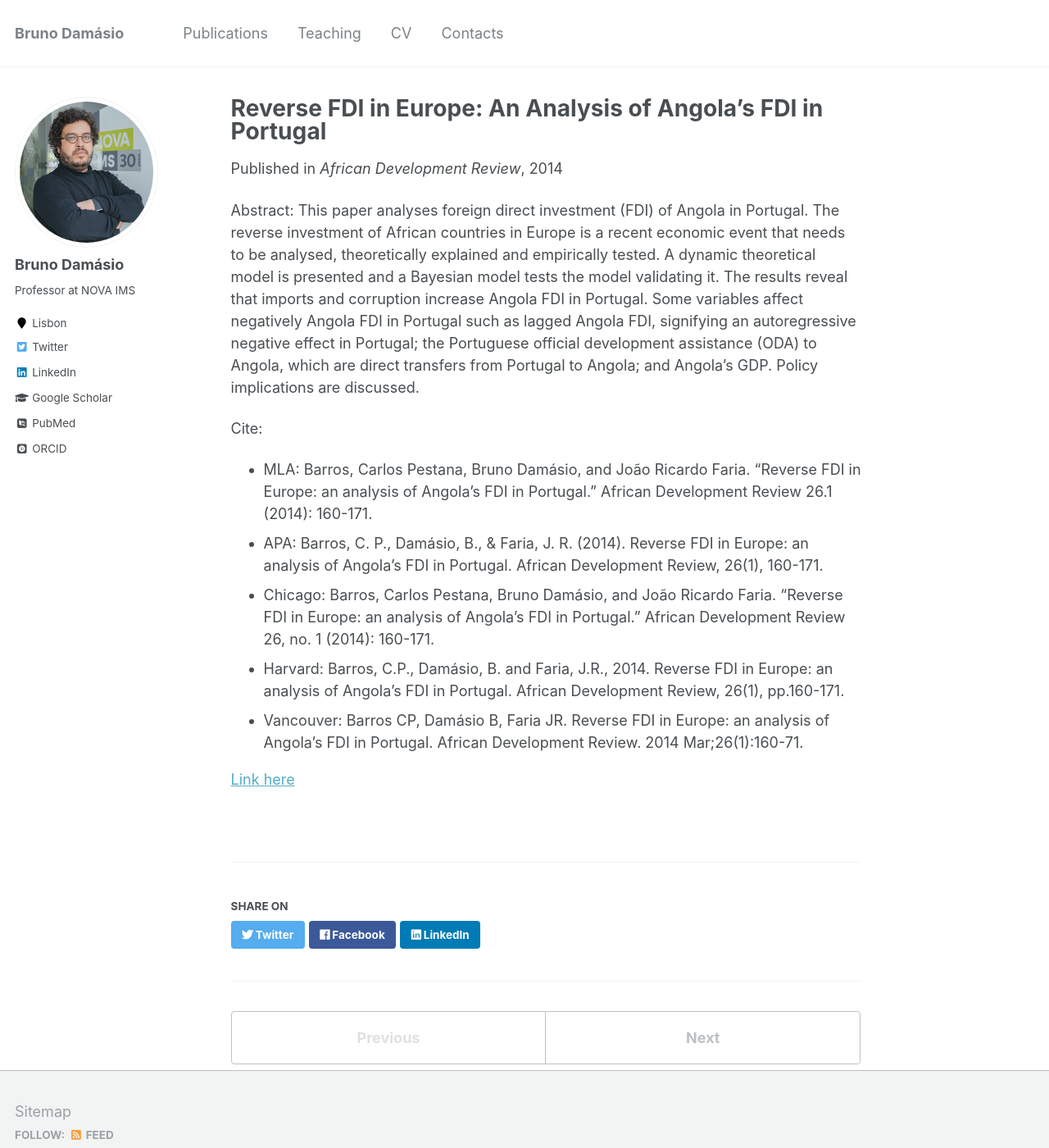
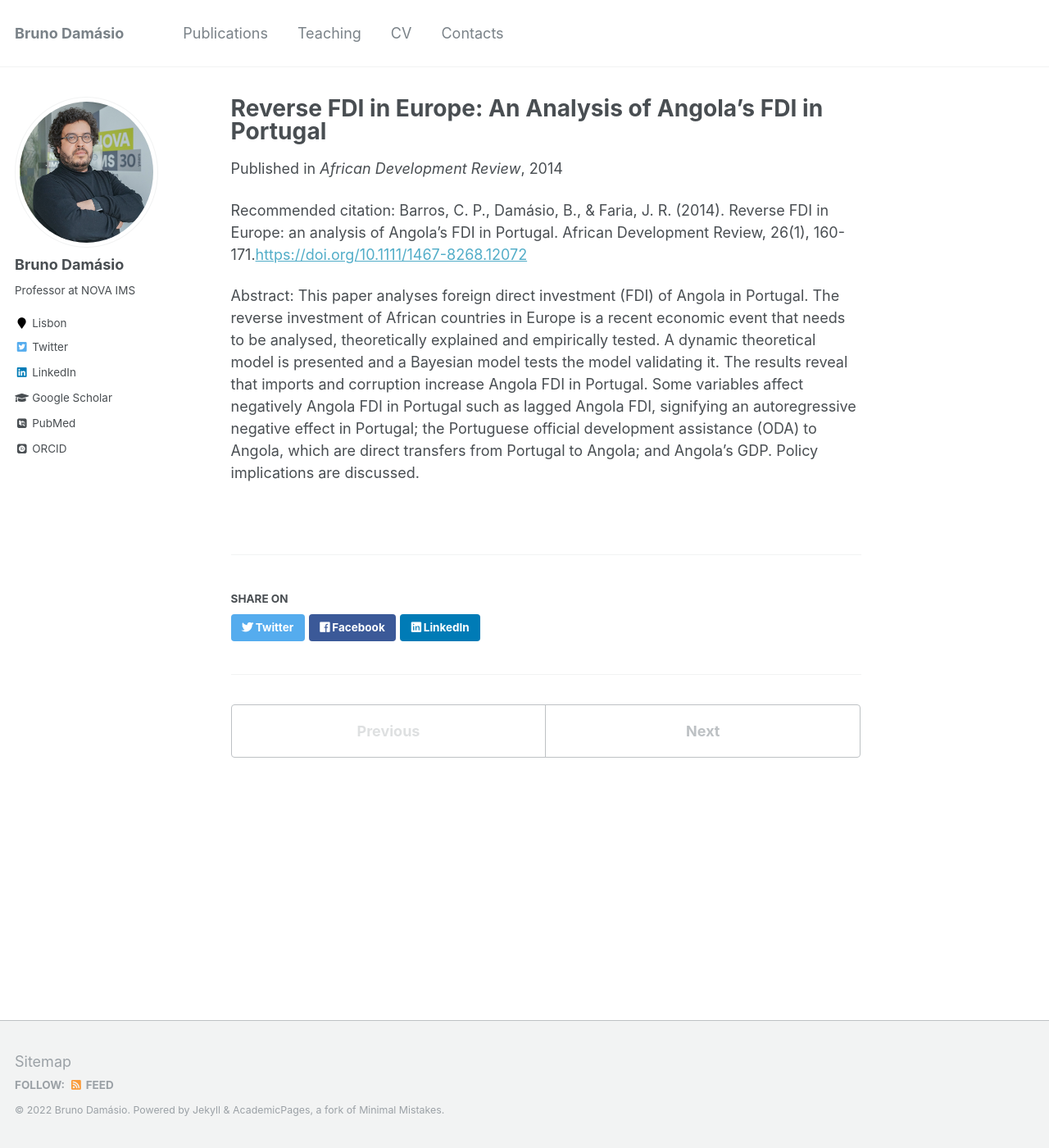
Before and after one commit to damasiob/damasiob.github.io, a Jekyll site: the page built from _publications/2014-04-fdi.md, in a window 1280 px wide and 1400 px high. Shown: the whole window at 82% size. Built offline with Jekyll 4.4.1, drawn with Linux system fonts in a browser that asks for light colours; some web fonts are replaced.

Commit message:
Update 2014-04-fdi.md

```diff
--- a/_publications/2014-04-fdi.md
+++ b/_publications/2014-04-fdi.md
@@ -6,15 +6,8 @@ date: 2014-04-01
 venue: 'African Development Review'
 ---
 
-Abstract: This paper analyses foreign direct investment (FDI) of Angola in Portugal. The reverse investment of African countries in Europe is a recent economic event that needs to be analysed, theoretically explained and empirically tested. A dynamic theoretical model is presented and a Bayesian model tests the model validating it. The results reveal that imports and corruption increase Angola FDI in Portugal. Some variables affect negatively Angola FDI in Portugal such as lagged Angola FDI, signifying an autoregressive negative effect in Portugal; the Portuguese official development assistance (ODA) to Angola, which are direct transfers from Portugal to Angola; and Angola's GDP. Policy implications are discussed.
+Recommended citation: Barros, C. P., Damásio, B., & Faria, J. R. (2014). Reverse FDI in Europe: an analysis of Angola's FDI in Portugal. African Development Review, 26(1), 160-171.[https://doi.org/10.1111/1467-8268.12072](https://doi.org/10.1111/1467-8268.12072)
 
 
-Cite:
-  * MLA: Barros, Carlos Pestana, Bruno Damásio, and João Ricardo Faria. "Reverse FDI in Europe: an analysis of Angola's FDI in Portugal." African Development Review 26.1 (2014): 160-171.
-  * APA: Barros, C. P., Damásio, B., & Faria, J. R. (2014). Reverse FDI in Europe: an analysis of Angola's FDI in Portugal. African Development Review, 26(1), 160-171.
-  * Chicago: Barros, Carlos Pestana, Bruno Damásio, and João Ricardo Faria. "Reverse FDI in Europe: an analysis of Angola's FDI in Portugal." African Development Review 26, no. 1 (2014): 160-171.
-  * Harvard: Barros, C.P., Damásio, B. and Faria, J.R., 2014. Reverse FDI in Europe: an analysis of Angola's FDI in Portugal. African Development Review, 26(1), pp.160-171.
-  * Vancouver: Barros CP, Damásio B, Faria JR. Reverse FDI in Europe: an analysis of Angola's FDI in Portugal. African Development Review. 2014 Mar;26(1):160-71.
 
-
-[Link here](https://onlinelibrary.wiley.com/doi/abs/10.1111/1467-8268.12072?casa_token=rJTQlbu6EoIAAAAA:j55d7ECc8fknqeqAW7Qh3ktbzrfX_sYo3UmPWSnnQtraYqQ4jyk_I7l_sbvOvOUJtfwoDwfSbrYmmNw)
+Abstract: This paper analyses foreign direct investment (FDI) of Angola in Portugal. The reverse investment of African countries in Europe is a recent economic event that needs to be analysed, theoretically explained and empirically tested. A dynamic theoretical model is presented and a Bayesian model tests the model validating it. The results reveal that imports and corruption increase Angola FDI in Portugal. Some variables affect negatively Angola FDI in Portugal such as lagged Angola FDI, signifying an autoregressive negative effect in Portugal; the Portuguese official development assistance (ODA) to Angola, which are direct transfers from Portugal to Angola; and Angola's GDP. Policy implications are discussed.
```
